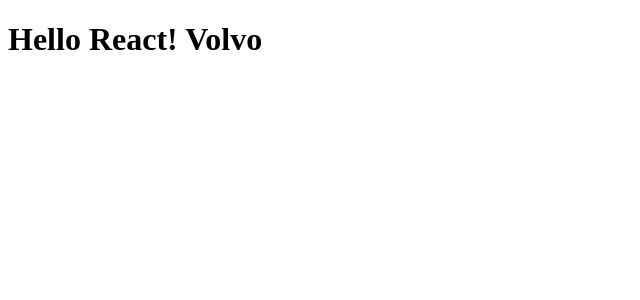
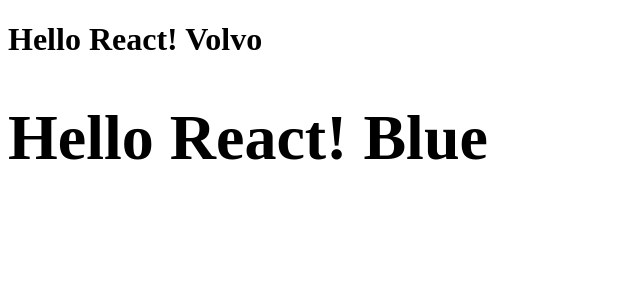
Before and after one commit to mpsaravanan/react-life-cycle-init, a React app: page / in a window 1280 px wide. Shown: the top 300 px of the page, without its empty margins (0-640 px from the left). Built offline with nearby package versions, Linux system fonts and the light colour scheme.

Commit message:
Updating (getDerived State from Props, render, shouldComponentUpdate(Deprecated) return true false)

```diff
--- a/src/components/App.jsx
+++ b/src/components/App.jsx
@@ -1,4 +1,5 @@
 import React, { Component } from "react";
+import Color from "./Color";
 
 class App extends Component {
   constructor(props) {
@@ -20,7 +21,12 @@
   }
 
   render() {
-    return <h1>Hello React! {this.state.bus}</h1>;
+    return (
+      <h1>
+        Hello React! {this.state.bus}
+        <Color buscolor="Blue" />
+      </h1>
+    );
   }
 }
 
--- /dev/null
+++ b/src/components/Color.jsx
@@ -0,0 +1,26 @@
+import React, { Component } from "react";
+
+class Color extends Component {
+  constructor(props) {
+    super(props);
+    this.state = {
+      buscolor: "Red"
+    };
+  }
+
+  static getDerivedStateFromProps(props, state) {
+    console.log(state);
+    return { buscolor: props.buscolor };
+  }
+
+  render() {
+    return (
+      <h1>
+        Hello React! {this.props.bus}
+        {this.state.buscolor}
+      </h1>
+    );
+  }
+}
+
+export default Color;
```
